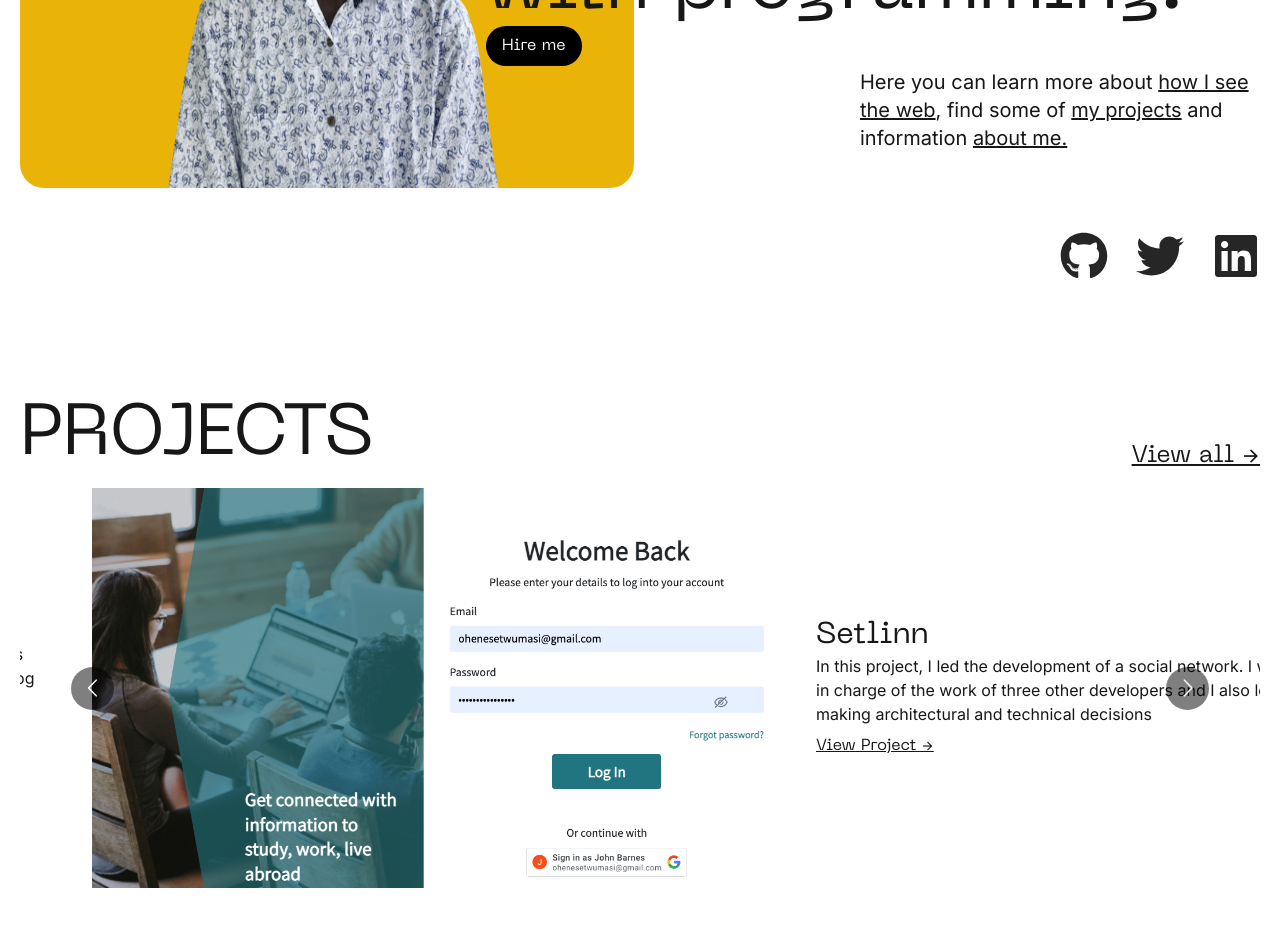
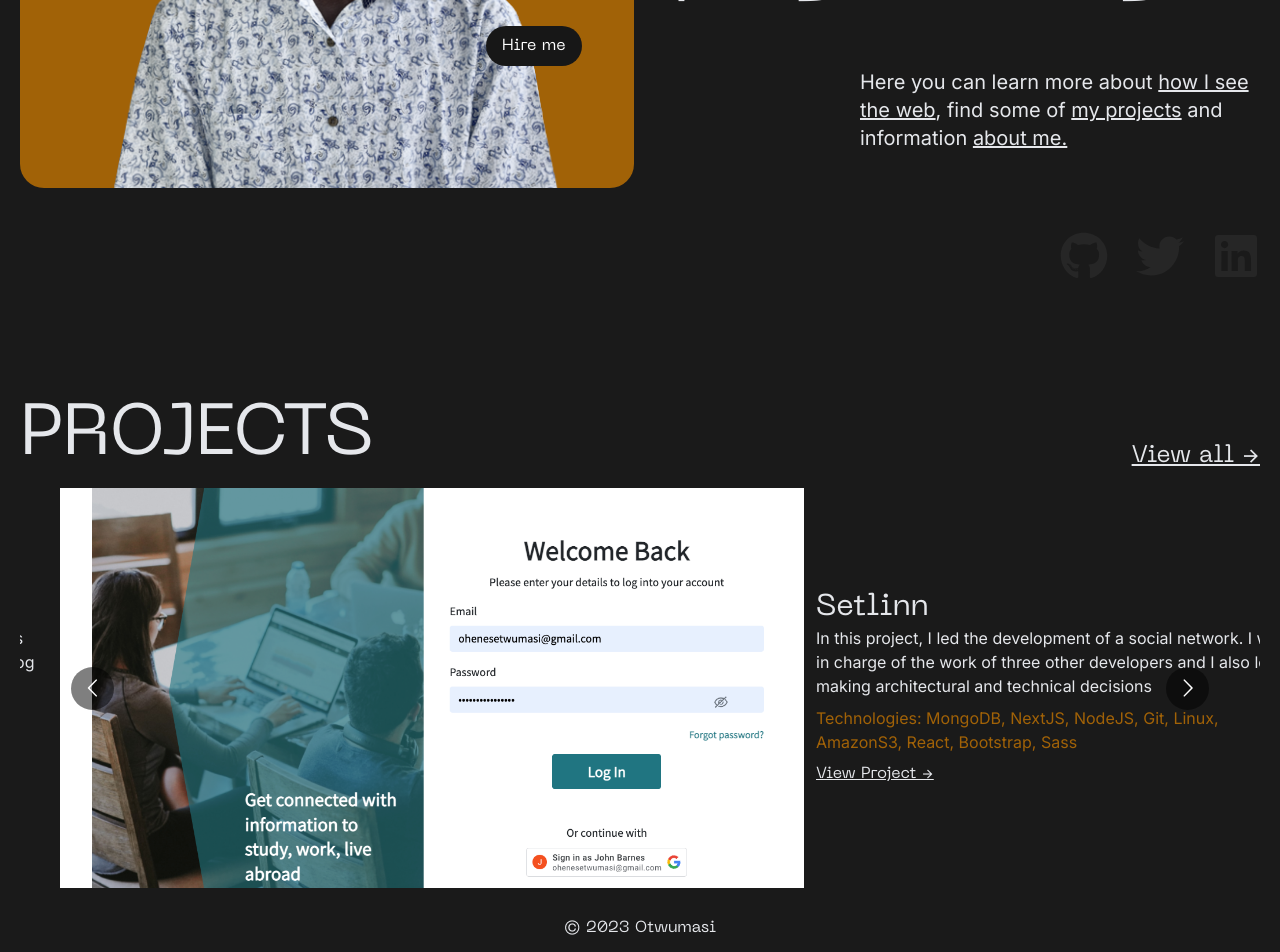
Before and after one commit to jaybarnes33/myportfolio, a Next.js app: page / in a window 1280 px wide. Shown: the part 628-1580 px from the top of the page. Before the commit the page ends 1532 px from the top, so only its background shows below. Built offline with nearby package versions, Linux system fonts and the light colour scheme.

Commit message:
fix: derek grievances

```diff
--- a/src/context/App.tsx
+++ b/src/context/App.tsx
@@ -14,7 +14,7 @@ export const AppContext = createContext<{
 import React from "react";
 
 const App = ({ children }: { children: ReactNode }) => {
-  const [theme, setTheme] = useState("");
+  const [theme, setTheme] = useState("dark");
   return (
     <AppContext.Provider value={{ theme, setTheme }}>
       <div className={theme}>{children}</div>
--- a/src/data/projects.ts
+++ b/src/data/projects.ts
@@ -3,6 +3,8 @@ export const projects = [
     url: "https://setlinn.com",
     image: "setlinn.png",
     name: "Setlinn",
+    tools:
+      "MongoDB, NextJS, NodeJS, Git, Linux, AmazonS3, React, Bootstrap, Sass",
     description:
       "In this project, I led the development of a social network. I was in charge of the work of three other developers and I also led in making architectural and technical decisions ",
   },
@@ -10,6 +12,7 @@ export const projects = [
     url: "https://cofounderslab.com",
     image: "cfl.png",
     name: "Cofounderslab",
+    tools: "React, NextJS, NodeJS, Git, MongoDB, Heroku, Vercel, TailwindCSS",
     description:
       "I worked as a fullstack developer at cofounderslab.com, one of the features I implemented was the polling feature. I was also in charge of reviewing code and managing production deployments ",
   },
@@ -17,12 +20,14 @@ export const projects = [
     url: "https://dishplug.com",
     image: "food.png",
     name: "Dishplug",
+    tools: "React, NextJS, NodeJS, MongoDB, Firebase, Vercel, Bootstrap, Sass",
     description:
       "Dishplug is my side project, I built it together with <a class='underline' href='https://oware.me'>Derek Oware </a>, Dishplug is primarily a food marketplace that has orders delivered to buyers in the shortest possible time. We have processed 260 orders so far.",
   },
   {
     url: "https://ms-christmas-food-21.vercel.app",
     image: "mschristmas.png",
+    tools: "React, NextJS, GSAP, CSS",
     name: "MS Christmas",
     description:
       "I built this project as a contractor a while back, the aim of this project was for M&S to showcase their Christmas Food catalog in a modern and beautiful way. The website was built to tell a story",
--- a/src/pages/components/Sections/Main.tsx
+++ b/src/pages/components/Sections/Main.tsx
@@ -24,11 +24,12 @@ const Main = () => {
         <div className="grid md:grid-cols-2 gap-3 place-items-center">
           <div className="bg-yellow-500 dark:bg-yellow-700 grid place-items-center h-[250px] md:h-[500px]  w-full rounded-3xl">
             <Image
+              unoptimized
               src="/barnes.png"
               alt="image"
               width={200}
               height={200}
-              className="h-full md:w-[350px]"
+              className="h-full md:w-[470px]"
             />
           </div>
           <div className="py-3 md:-ml-[10rem]">
@@ -40,7 +41,7 @@ const Main = () => {
               target="_blank"
               rel="noreferrer noopener"
             >
-              <button className="flex ] rounded-full bg-black text-white px-4 py-2">
+              <button className="flex  rounded-full bg-neutral-900 text-white px-4 py-2 my-5 hover:bg-black hover:scale-105 transition">
                 Hire me
               </button>
             </a>
--- a/src/pages/components/Sections/Projects.tsx
+++ b/src/pages/components/Sections/Projects.tsx
@@ -31,6 +31,9 @@ const Projects = () => {
                   className="font-text mb-2"
                   dangerouslySetInnerHTML={{ __html: project.description }}
                 ></p>
+                <p className="my-2 font-text text-yellow-700">
+                  Technologies: {project.tools}
+                </p>
                 <Link
                   href={project.url}
                   target="_blank"
--- a/src/pages/index.tsx
+++ b/src/pages/index.tsx
@@ -5,6 +5,9 @@ export default function Home() {
     <>
       <Main />
       <Projects />
+      <footer className="flex justify-center py-3">
+        <span> &copy; {new Date().getFullYear()} Otwumasi</span>
+      </footer>
     </>
   );
 }
--- a/src/pages/projects.tsx
+++ b/src/pages/projects.tsx
@@ -26,6 +26,9 @@ const Projects = () => {
               className="font-text"
               dangerouslySetInnerHTML={{ __html: project.description }}
             ></p>
+            <p className="my-2 font-text text-yellow-700">
+              Technologies: {project.tools}
+            </p>
             <Link href={project.url} target="_blank" rel="noreferrer noopener">
               <span className="underline">View Project &rarr;</span>
             </Link>
```
